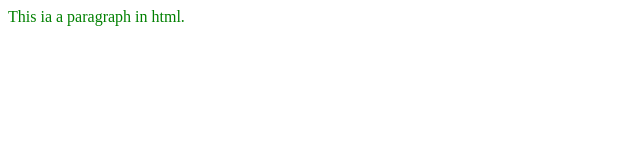
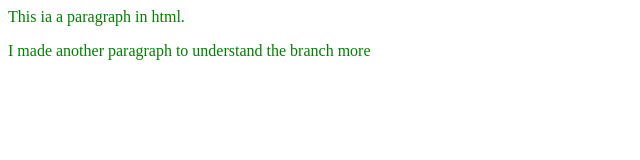
Before and after one commit to Samk1926/LocalRepo, a plain HTML site: page index.html in a window 1280 px wide. Shown: the whole page, without its empty margins (0-640 px from the left). Drawn offline with Linux system fonts and the light colour scheme.

Commit message:
making changes

```diff
--- a/index.html
+++ b/index.html
@@ -2,3 +2,7 @@
 <p>
     This ia a paragraph in html.
 </p>
+
+<p>
+    I made another paragraph to understand the branch more
+</p>
```
